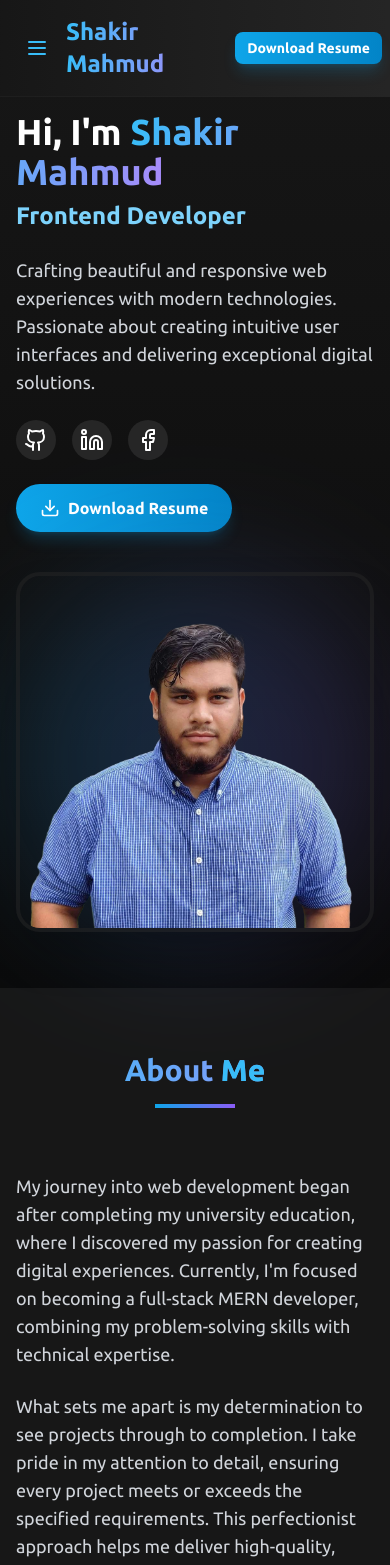
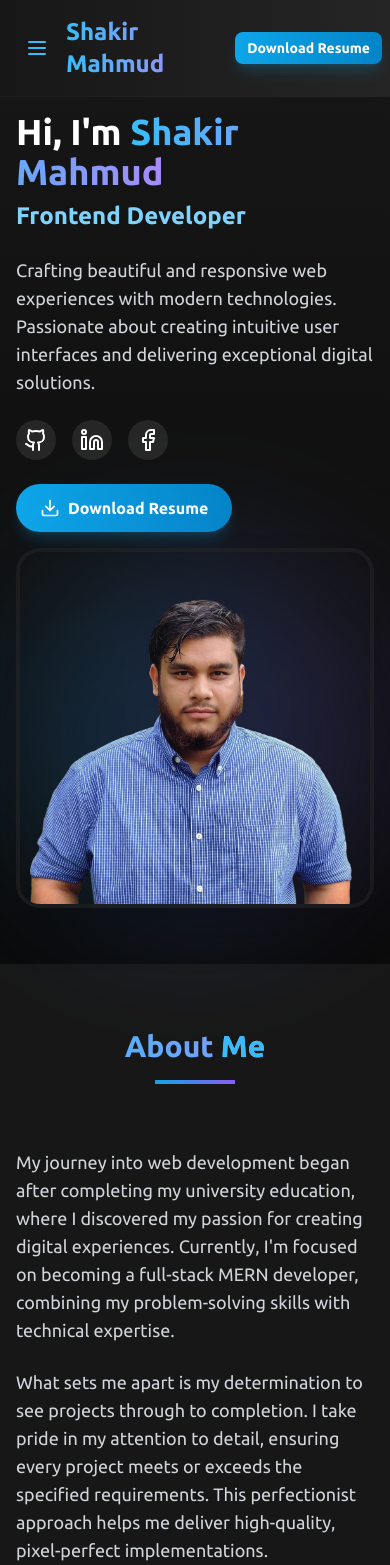
Before and after one commit to ShakirMahmud/Shakir-Portfolio, a React (Vite) app: page / in a window 390 px wide. Shown: the top 1565 px of the page. Built offline with nearby package versions, Linux system fonts and the light colour scheme.

Commit message:
version 1.2

```diff
--- a/src/Home/Home.jsx
+++ b/src/Home/Home.jsx
@@ -11,7 +11,7 @@ const Home = () => {
             <AboutMe/>
             <SkillsEducation/>
             <Projects/>
-            {/* <ContactMe/> */}
+            <ContactMe/>
         </div>
     );
 };
--- a/src/Home/homeSections/Banner.jsx
+++ b/src/Home/homeSections/Banner.jsx
@@ -24,7 +24,7 @@ const Banner = () => {
 
   return (
     <div className="py-12 pt-28 bg-gradient-to-b from-neutral-900 to-neutral-950">
-      <div className="container mx-auto px-4 lg:px-8 flex flex-col lg:flex-row items-center justify-between gap-12">
+      <div className="container mx-auto px-4 lg:px-8 flex flex-col lg:flex-row items-center justify-between lg:gap-12 gap-6">
         {/* Left Content */}
         <motion.div
           className="flex-1 space-y-6"
@@ -48,7 +48,7 @@ const Banner = () => {
           {/* Description */}
           <motion.p
             variants={itemVariants}
-            className="text-lg text-gray-300 max-w-xl"
+            className="text-lg text-gray-300 lg:max-w-xl"
           >
             Crafting beautiful and responsive web experiences with modern technologies.
             Passionate about creating intuitive user interfaces and delivering exceptional
@@ -103,7 +103,7 @@ const Banner = () => {
               className="absolute inset-0 bg-gradient-to-r from-primary-500/20 to-accent-500/20 rounded-full blur-3xl"
               animate={{
                 scale: [1, 1.05, 1],
-                rotate: [0, 5, 0]
+                rotate: [0, 2, 0]
               }}
               transition={{
                 duration: 5,
--- a/src/Home/homeSections/ContactMe.jsx
+++ b/src/Home/homeSections/ContactMe.jsx
@@ -41,7 +41,7 @@ const ContactMe = () => {
 
   const {contactRef} = useContext(RefContext);
   return (
-    <div ref={contactRef} className="lg:py-24 py-16 bg-neutral-900 ">
+    <div ref={contactRef} className="lg:py-24 py-16 bg-neutral-900 overflow-x-hidden">
       <div className="container mx-auto px-4 lg:px-8">
         <motion.div
           initial={{ opacity: 0 }}
--- a/src/Home/homeSections/SkillsAndEducation.jsx
+++ b/src/Home/homeSections/SkillsAndEducation.jsx
@@ -126,7 +126,7 @@ const SkillsEducation = () => {
     ];
 
     return (
-        <div ref={skillsRef} className="lg:py-24 py-16 bg-neutral-900">
+        <div ref={skillsRef} className="lg:py-24 py-16 bg-neutral-900 overflow-x-hidden">
             <div className="container mx-auto px-4 lg:px-8">
                 {/* Skills Section */}
                 <motion.div
```
